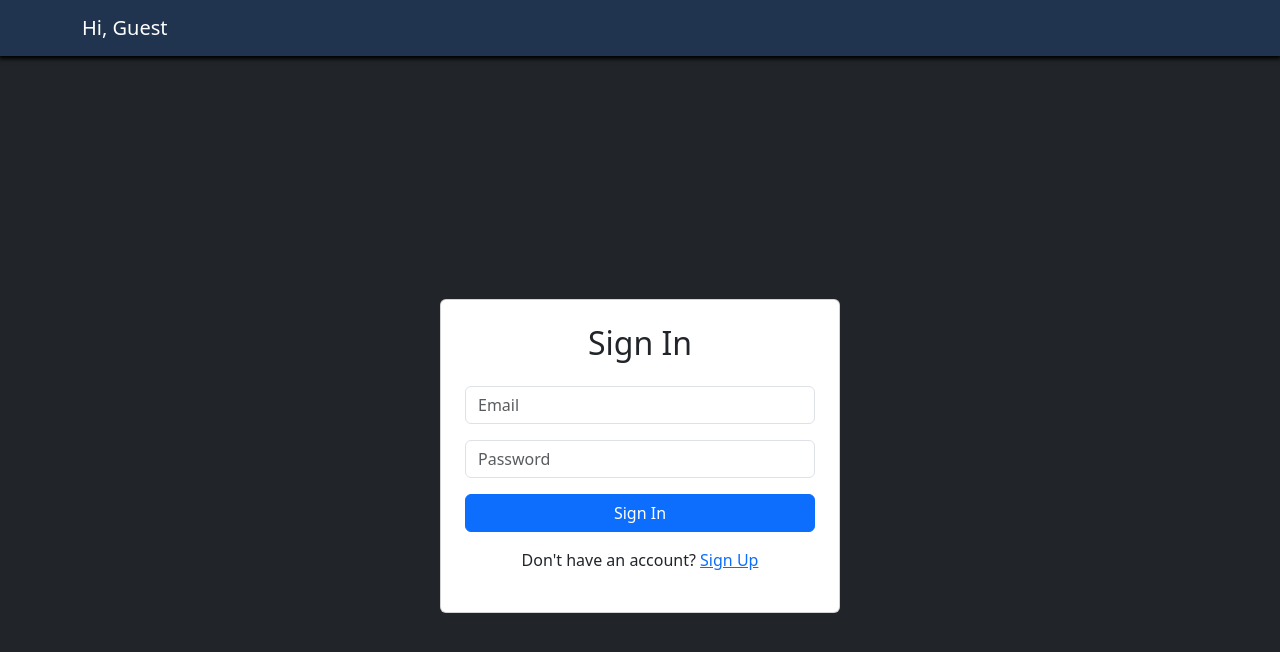
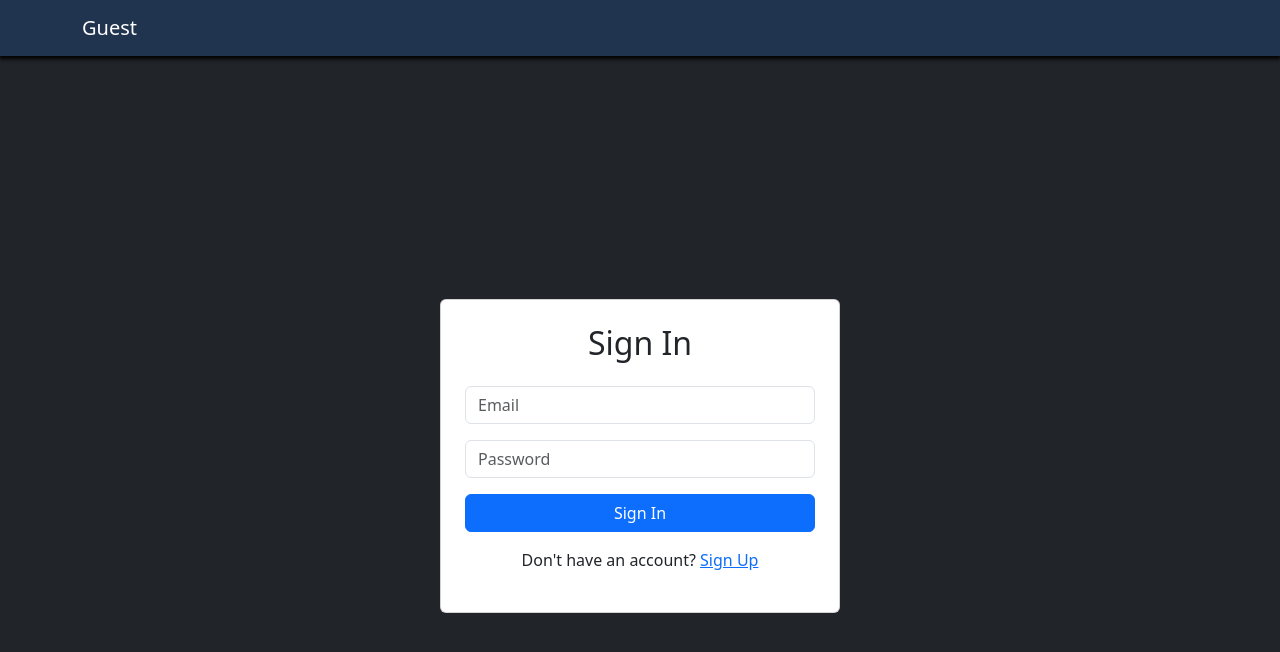
Before and after one commit to prasanta1987/hommie, a Next.js app: page / in a window 1280 px wide. Shown: the top 652 px of the page. Built offline with nearby package versions, Linux system fonts and the light colour scheme; no server answers.

Commit message:
navbar changed

```diff
--- a/src/app/components/Navbar.jsx
+++ b/src/app/components/Navbar.jsx
@@ -38,14 +38,12 @@ const AppNavbar = () => {
 
   return (
     <>
-      <Navbar style={{ backgroundColor: '#21344f',boxShadow: '0px 2px 4px 1px #000' }} className='navbar-dark' expand="md" sticky="top">
-        <Container>
+      <Navbar style={{ backgroundColor: '#21344f', boxShadow: '0px 2px 4px 1px #000' }} className='navbar-dark' expand="md" sticky="top">
+        <Container className='d-flex'>
           <Navbar.Brand>
-            Hi, {user ? ` ${displayName ? displayName : user.displayName || user.email}` : 'Guest'}
+            {user ? ` ${displayName ? displayName : user.displayName || user.email}` : 'Guest'}
           </Navbar.Brand>
-          <Navbar.Toggle aria-controls="basic-navbar-nav" />
-          <Navbar.Collapse id="basic-navbar-nav" className='gap-1'>
-            <Nav className="me-auto"></Nav>
+          <Nav className="gap-3 align-items-center flex-row">
             {user && (
               <>
                 <ArduinoCode />
@@ -64,8 +62,7 @@ const AppNavbar = () => {
 
               </>
             )}
-
-          </Navbar.Collapse>
+          </Nav>
         </Container>
       </Navbar >
 
--- a/src/app/components/ui/ArduinoCode.jsx
+++ b/src/app/components/ui/ArduinoCode.jsx
@@ -40,7 +40,6 @@ export default function ArduinoCode() {
         <>
             <SiArduino
                 style={{ cursor: 'pointer' }}
-                className="me-2"
                 color="#0ff" size={40}
                 onClick={handleShowModal}
             />
```
